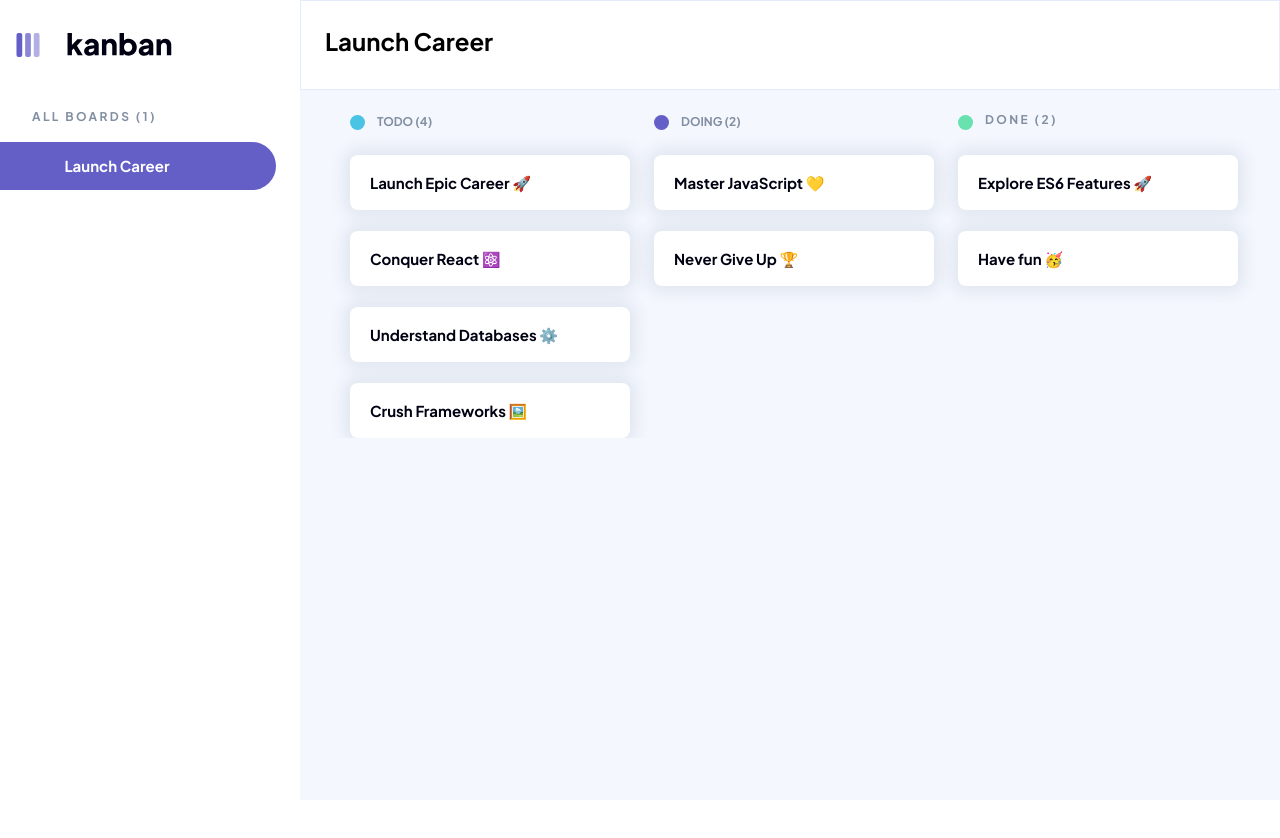
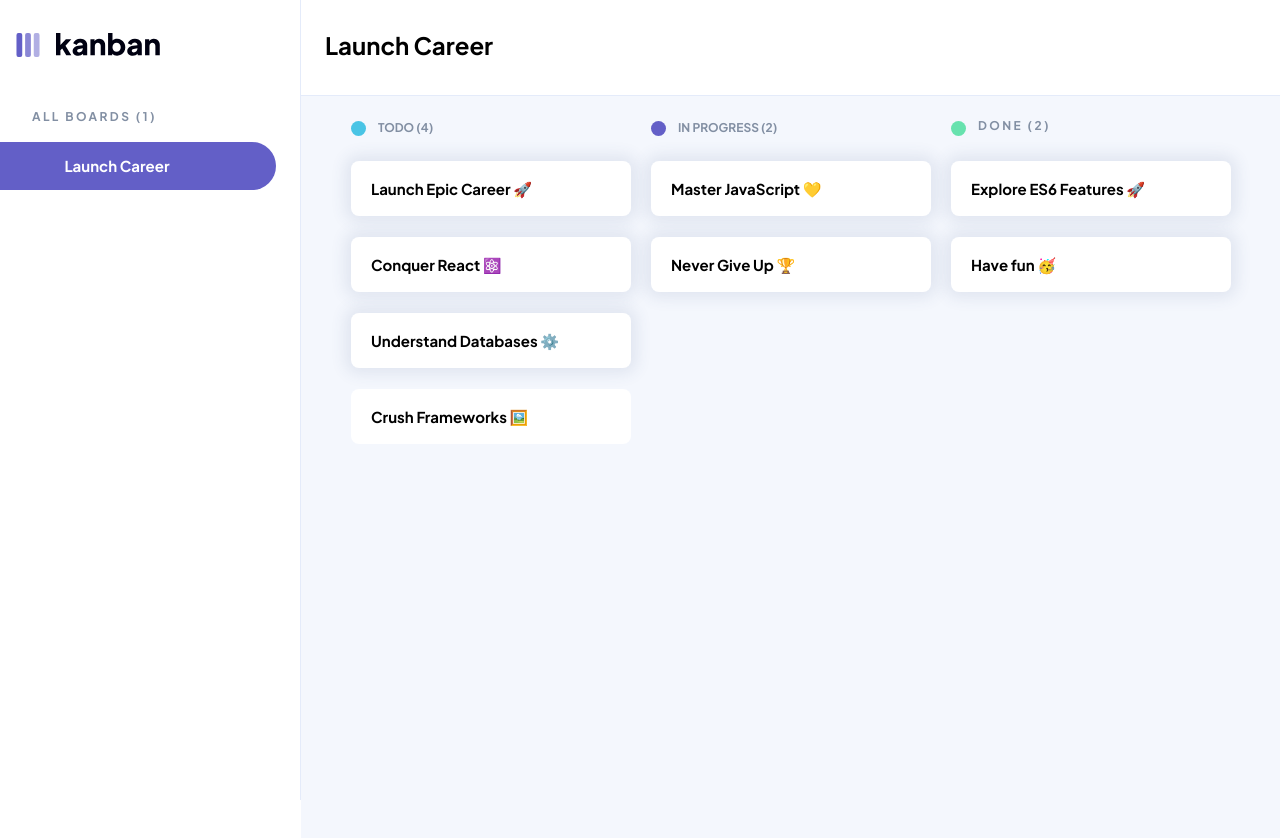
Before and after one commit to yarlinlynn/YARSTR25495_FTO2505-B_Yarlin-Struis_JSLPP, a website: page index.html in a window 1280 px wide. Before the commit the page ends 800 px from the top, so only its background shows below. Drawn offline with nearby package versions, Linux system fonts and the light colour scheme; files that its build step writes are made by us from their sources.

Commit message:
Improve accessibility & semantic markup
Add figma design, add hover and outline styles

```diff
--- a/index.html
+++ b/index.html
@@ -1,13 +1,15 @@
-<html>
+<html  lang="en">
 <head>
   <meta charset="UTF-8">
   <meta name="viewport" content="width=device-width, initial-scale=1.0">
     <!--
         - primary meta tags
     -->
-        <title>Kanban</title>
-        <meta name="title" content="" />
-        <meta name="description" content="">
+        <title>Kanban – Task Management Made Simple</title>
+        <meta name="title"
+        content="Kanban – Task Management Made Simple" />
+        <meta name="description"
+        content="Stay organized and boost your productivity with Kanban – a modern, clean task management app built for developers, teams, and creatives.">
 
     <!--
         - favicon
@@ -35,76 +37,77 @@
         - js link
     -->
         <script src="/assets/js/script.js" defer></script>
-  </head>
+</head>
 
-  <body class="font-body md:flex md:justify-between">
+  <body class="font-body text-[15px] md:flex md:justify-between lg:h-full lg:overflow-hidden">
     <!-- Navigation Sidebar: Contains the logo, navigation links for boards, and theme toggle. -->
-    <nav class="pt-5 pb-5 md:max-w-[300px] md:pt-0">
+    <nav role="navigation" class="h-[64px] pt-[20px] pb-[19px] md:max-w-[300px]  md:pt-0">
+      <a class="flex gap-[16px] items-center pl-[16px] md:pt-[32.78px] no-underline">
+        <img class="w-6 h-6 cursor-pointer"
+          src="/assets/images/image-bars.svg" alt="image bars">
+        <img class="h-[23px] cursor-pointer"
+          src="/assets/images/kanban.svg" alt="kanban logo"/>
+      </a>
       <div>
-        <div class="flex items-center pl-4 md:pt-[32.78px] ">
-            <img class="w-6 h-6 "
-              src="/assets/images/image-bars.svg" alt="image bars">
-            <img
-              class="w-[159px] h-[23px]"
-             src="/assets/images/kanban.svg" alt="kanban logo"/>
-        </div>
-        <h4 class="hidden md:block md:mb-[19px] md:mt-[54px] md:ml-[32px] md:font-bold text-[12px] text-cool-gray leading-[1] tracking-[2.4px]">ALL BOARDS (1)</h4>
-        <button class="hidden md:block w-[276px] h-[48px] md:mr-[24px] md:text-[15px] md:bg-deep-indigo md:rounded-tr-[100px] md:rounded-br-[100px] md:pt-[14px] md:pb-[15px] md:pl-[64px] md:pr-[106px]
-       md:text-white md:font-bold md:leading-[1]">Launch Career</button>
+        <h4 class="hidden md:block md:mb-[19px] md:mt-[54px] md:ml-[32px] md:font-bold text-[12px] text-medium-grey leading-[1] tracking-[2.4px]">ALL BOARDS (1)</h4>
+        <button class="hidden md:block w-[276px] h-[48px] md:mr-[24px] md:text-[15px] md:bg-indigo md:rounded-tr-[100px] md:rounded-br-[100px] md:pt-[14px] md:pb-[15px] md:pl-[64px] md:pr-[106px]
+       md:text-white md:font-bold md:leading-[1] hover:bg-soft-indigo duration-75 cursor-pointer focus:outline-none focus:ring-2 focus:ring-white">Launch Career</button>
       </div>
     </nav>
 
     <!-- Main Layout: Header with board title, add task button, and main content area for task columns. -->
-    <div class="bg-snow-blue lg:h-screen md:w-full">
-      <header class="hidden md:block md:bg-my-white md:border md:border-light-periwinkle pt-[24px] px-[24px] pb-[32px]">
+    <div class="lg:h-screen md:w-full md:border-l md:border-background-light">
+      <header class="hidden md:block md:bg-white md:border-b md:border-background-light pt-[29px] px-[24px] pb-[37px] lg:h-[96px]">
         <div>
-          <h2 class="md:text-2xl md:font-bold">Launch Career</h2>
+          <h2 class="md:text-2xl md:font-bold cursor-pointer">Launch Career</h2>
         </div>
       </header>
 
-      <div class="py-8 md:p-[24px]">
-        <main class="grid lg:grid-cols-3 gap-[35px] pl-26px pr-29px md:overflow-hidden items-start">
+      <div class="py-8 md:p-[24px] min-h-screen bg-light-grey">
+        <main role="main" class="grid lg:grid-cols-cols-280 xl:grid-cols-cols-280 gap-[20px] pl-26px pr-29px lg:overflow-x-hidden items-start">
 
           <!-- Task Columns: Display tasks grouped by status (TODO, DOING, DONE). -->
-          <div class="md:w-full">
+
+          <!-- TODO Column -->
+          <section  aria-labelledby="todo-heading" class="md:w-full">
             <div class="flex items-center gap-[12px] mb-[25px]">
-              <span class="w-[15px] h-[15px] rounded-full bg-[#49C4E5]"></span>
-              <h4 class="text-cool-gray text-xs font-bold">TODO (4)</h4>
+              <span class="w-[15px] h-[15px] rounded-full bg-[#49C4E5] cursor-pointer"></span>
+              <h4 id="todo-heading" class="text-medium-grey text-xs font-bold cursor-pointer">TODO (4)</h4>
             </div>
             <!-- Tasks container for TODO -->
-            <div class="lg:w-[280px] ">
-              <div class="mb-[21px] bg-my-white pt-5 px-5 pb-5 rounded-lg text-[15px] font-bold leading-[100%] text-rich-black shadow-custom-shadow">Launch Epic Career 🚀</div>
-              <div class="mb-[21px] bg-my-white pt-5 px-5 pb-5 rounded-lg text-[15px] font-bold leading-[100%] text-rich-black shadow-custom-shadow">Conquer React ⚛️</div>
-              <div class="mb-[21px] bg-my-white pt-5 px-5 pb-5 rounded-lg text-[15px] font-bold leading-[100%] text-rich-black shadow-custom-shadow">Understand Databases ⚙️</div>
-              <div class="bg-my-white pt-5 px-5 pb-5 rounded-lg text-[15px] font-bold leading-[100%] text-rich-black shadow-custom-shadow">Crush Frameworks 🖼️ </div>
-            </div>
-          </div>
+            <ul class="lg:w-[280px] ">
+              <li tabindex="0" class="mb-[21px] bg-white pt-5 px-5 pb-5 rounded-lg text-[15px] font-bold leading-[100%] text-rich-black shadow-custom-shadow cursor-pointer focus:outline-none focus:ring-2 focus:ring-indigo">Launch Epic Career 🚀</li>
+              <li tabindex="0" class="mb-[21px] bg-white pt-5 px-5 pb-5 rounded-lg text-[15px] font-bold leading-[100%] text-rich-black shadow-custom-shadow cursor-pointer focus:outline-none focus:ring-2 focus:ring-indigo">Conquer React ⚛️</li>
+              <li tabindex="0" class="mb-[21px] bg-white pt-5 px-5 pb-5 rounded-lg text-[15px] font-bold leading-[100%] text-rich-black shadow-custom-shadow cursor-pointer focus:outline-none focus:ring-2 focus:ring-indigo">Understand Databases ⚙️</li>
+              <li tabindex="0" class="bg-white pt-5 px-5 pb-5 rounded-lg text-[15px] font-bold leading-[100%] text-rich-black cursor-pointer focus:outline-none focus:ring-2 focus:ring-indigo">Crush Frameworks 🖼️ </li>
+            </ul>
+          </section>
 
-          <!-- DOING Column -->
-          <div class="md:w-full">
+          <!-- IN PROGRESS Column -->
+          <section aria-labelledby="doing-heading" class="md:w-full">
             <div class="flex items-center gap-[12px] mb-[25px]">
-              <span class="w-[15px] h-[15px] rounded-full bg-deep-indigo"></span>
-              <h4 class="text-cool-gray text-xs font-bold">DOING (2)</h4>
+              <span class="w-[15px] h-[15px] rounded-full bg-indigo cursor-pointer"></span>
+              <h4 id="doing-heading" class="text-medium-grey text-xs font-bold cursor-pointer">IN PROGRESS (2)</h4>
             </div>
             <!-- Tasks container for DOING -->
-            <div class="lg:w-[280px] ">
-              <div class="mb-[21px] bg-my-white pt-5 px-5 pb-5 rounded-lg text-[15px] font-bold leading-[100%] text-rich-black shadow-custom-shadow">Master JavaScript 💛</div>
-              <div class="bg-my-white pt-5 px-5 pb-5 rounded-lg text-[15px] font-bold leading-[100%] text-rich-black shadow-custom-shadow"> Never Give Up 🏆</div>
-            </div>
-          </div>
+            <ul class="lg:w-[280px] ">
+              <li tabindex="0" class="mb-[21px] bg-white pt-5 px-5 pb-5 rounded-lg text-[15px] font-bold leading-[100%] text-rich-black shadow-custom-shadow cursor-pointer focus:outline-none focus:ring-2 focus:ring-indigo">Master JavaScript 💛</li>
+              <li tabindex="0" class="bg-white pt-5 px-5 pb-5 rounded-lg text-[15px] font-bold leading-[100%] text-rich-black shadow-custom-shadow cursor-pointer focus:outline-none focus:ring-2 focus:ring-indigo"> Never Give Up 🏆</li>
+            </ul>
+          </section>
 
           <!-- DONE Column -->
-          <div class="md:w-full">
+          <section  aria-labelledby="done-heading" class="md:w-full">
             <div class="flex items-center gap-[12px] mb-[25px]">
-              <span class="w-[15px] h-[15px] rounded-full bg-[#67E2AE]"></span>
-              <h4 class="text-cool-gray text-[12px] font-bold leading-[100%] tracking-[2.4px] mb-[1px] h-[15px]">DONE (2)</h4>
+              <span class="w-[15px] h-[15px] rounded-full bg-[#67E2AE] cursor-pointer"></span>
+              <h4 id="done-heading" class="text-medium-grey text-[12px] font-bold leading-[100%] tracking-[2.4px] mb-[1px] h-[15px] cursor-pointer">DONE (2)</h4>
             </div>
             <!-- Tasks container for DONE -->
-            <div class="lg:w-[280px] ">
-              <div class="mb-[21px] bg-my-white pt-5 px-5 pb-5 rounded-lg text-[15px] font-bold leading-[100%] text-rich-black shadow-custom-shadow">Explore ES6 Features 🚀</div>
-              <div class="bg-my-white pt-5 px-5 pb-5 rounded-lg text-[15px] font-bold leading-[100%] text-rich-black shadow-custom-shadow">Have fun 🥳</div>
-            </div>
-          </div>
+            <ul class="lg:w-[280px] ">
+              <li tabindex="0" class="mb-[21px] bg-white pt-5 px-5 pb-5 rounded-lg text-[15px] font-bold leading-[100%] text-rich-black shadow-custom-shadow cursor-pointer focus:outline-none focus:ring-2 focus:ring-indigo">Explore ES6 Features 🚀</li>
+              <li tabindex="0" class="bg-white pt-5 px-5 pb-5 rounded-lg text-[15px] font-bold leading-[100%] text-rich-black shadow-custom-shadow mb-[9px] cursor-pointer focus:outline-none focus:ring-2 focus:ring-indigo">Have fun 🥳</li>
+            </ul>
+          </section>
 
         </main>
       </div>
--- a/tailwind.config.js
+++ b/tailwind.config.js
@@ -4,21 +4,25 @@ module.exports = {
   theme: {
     extend: {
       colors: {
-        'my-white': '#FFFFFF',
+        'white': '#FFFFFF',
         'soft-red': '#FF9898',
-        'coral-red': '#EA5555',
-        'snow-blue': '#F4F7FD',
-        'light-periwinkle': '#E4EBFA',
-        'cool-gray': '#828FA3',
-        'charcoal-gray': '#3E3F4E',
-        'deep-slate': '#2B2C37',
-        'slate-black': '#20212C',
-        'rich-black': '#000112',
+        'red': '#EA5555',
+        'light-grey': '#F4F7FD',
+        'background-light': '#E4EBFA',
+        'medium-grey': '#828FA3',
+        'gray-dark': '#3E3F4E',
+        'dark-grey': '#2B2C37',
+        'very-dark-grey': '#20212C',
+        'black': '#000112',
         'soft-indigo': '#A8A4FF',
-        'deep-indigo': '#635FC7',
+        'indigo': '#635FC7',
       },
       fontFamily: {
         body: ['"Plus Jakarta Sans"', 'sans-serif'],
+      },
+      gridTemplateColumns: {
+        // 3 columns, each 280px wide
+        'cols-280': 'repeat(3, 280px)',
       },
       spacing: {
         '26px': '26px',
```
Also changed, not shown: assets/Figma Design.png (added), assets/explainer-images/JSL01-Desktop.png (deleted), assets/explainer-images/JSL01_Mobile.png (deleted).
